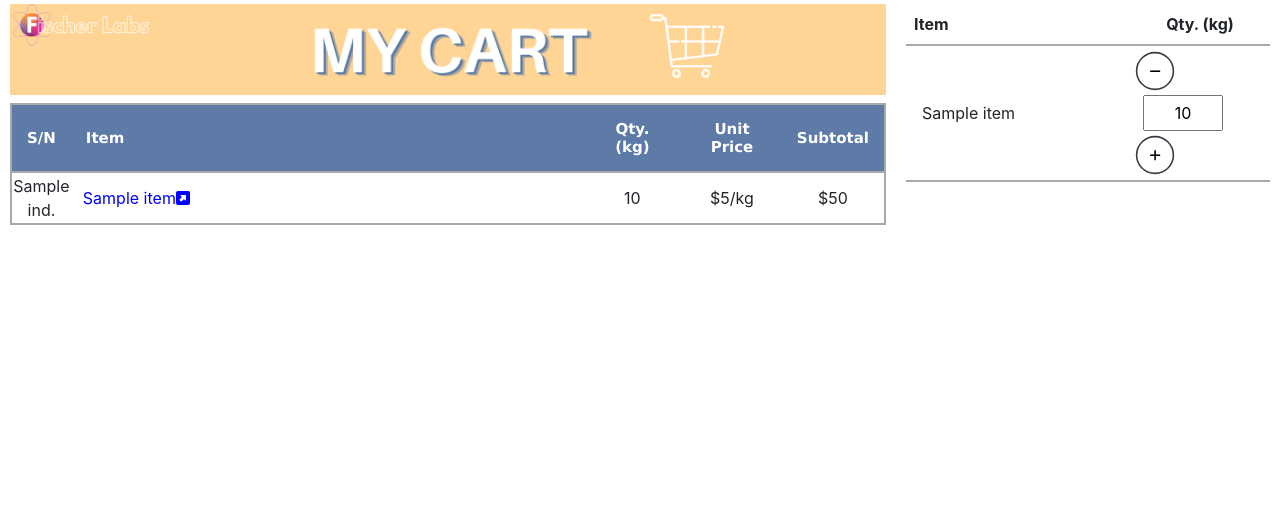
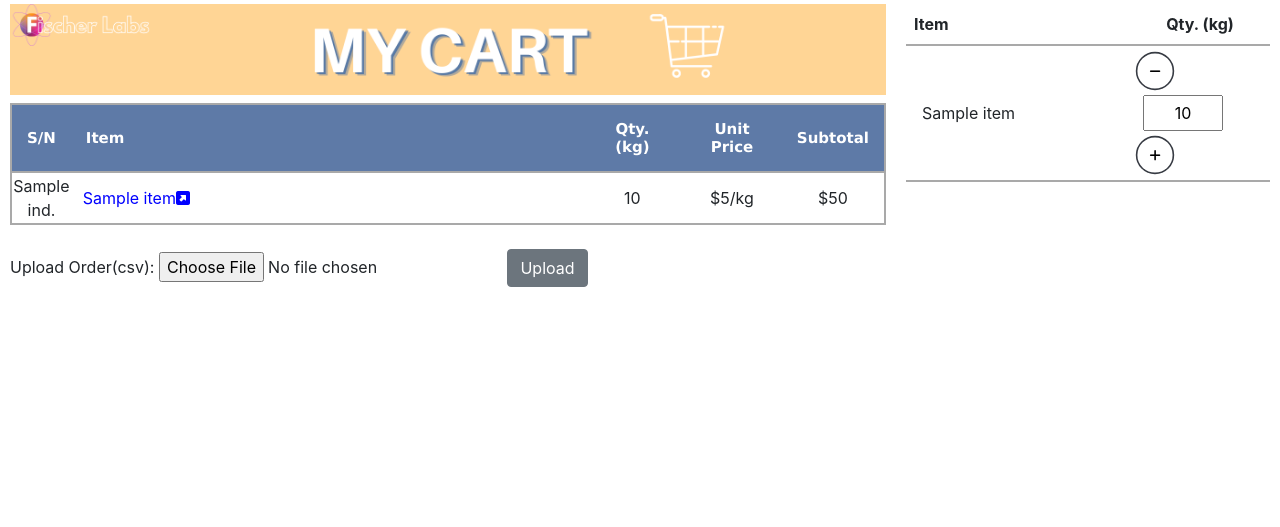
Before and after one commit to dvdg6566/fischerlabs, a Flask app: template templates/order.html in a window 1280 px wide. Shown: the part 86-613 px from the top of the page. Run offline with Flask 2, Linux system fonts and the light colour scheme; the template is opened without the code that fills it: most values are stand-ins (such as "Sample title", 1, 10 or a date in 2020); some libraries are stand-ins or nearby versions.

Commit message:
Added csv

```diff
--- a/flaskfiles/order.py
+++ b/flaskfiles/order.py
@@ -58,7 +58,7 @@ def order(orderID):
                     done = 0
                     for i in items:
                         if i['compoundName'] == name:
-                            i['quantity'] += int(vol)
+                            i['quantity'] = int(vol)
                             done = 1
                     if not done:
                         items.append({'compoundName':name,'quantity':int(vol),'status':'-'})
--- a/templates/order.html
+++ b/templates/order.html
@@ -55,6 +55,13 @@
 			</tr>
 			{%endfor%}
   		</table>
+  		<br>
+  		<form action="" method="post" class="form-group" enctype="multipart/form-data">
+			Upload Order(csv):
+			<input type="file" name="order" accept=".csv">
+			<input type="hidden" name="form_name" value="csv_upload">
+			<input type="submit" value="Upload" class="btn btn-secondary">
+		</form>
 	</div>
 	<div class="column2" style="overflow: auto;">
 		<div>
```
